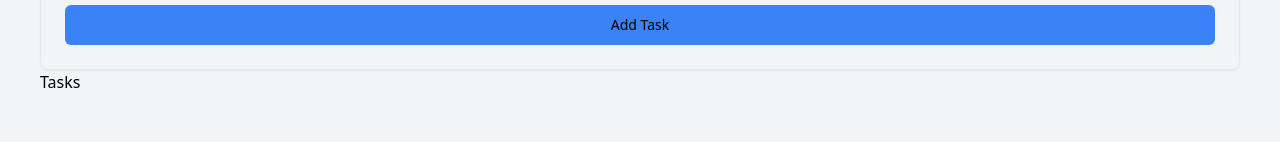
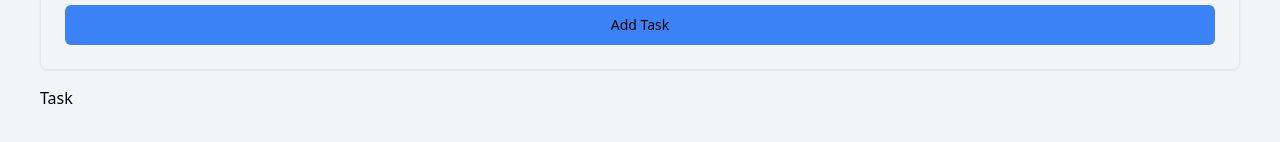
Before and after one commit to anoopraju31/100xdevs_cohort, a React (Vite) app in the folder week 4/week-4.2/vite-react-todo/: page / in a window 1280 px wide. Shown: the part 320-462 px from the top of the page. Built offline with nearby package versions, Linux system fonts and the light colour scheme.

Commit message:
Week 4.2 React - Vite - Task Component - initial

```diff
--- /dev/null
+++ b/week 4/week-4.2/vite-react-todo/src/components/Task.jsx
@@ -0,0 +1,5 @@
+const Task = () => {
+	return <div>Task</div>
+}
+
+export default Task
--- a/week 4/week-4.2/vite-react-todo/src/components/Tasks.jsx
+++ b/week 4/week-4.2/vite-react-todo/src/components/Tasks.jsx
@@ -1,5 +1,11 @@
+import Task from './Task'
+
 const Tasks = () => {
-	return <div>Tasks</div>
+	return (
+		<section className='grid gap-6 mt-4'>
+			<Task />
+		</section>
+	)
 }
 
 export default Tasks
```
